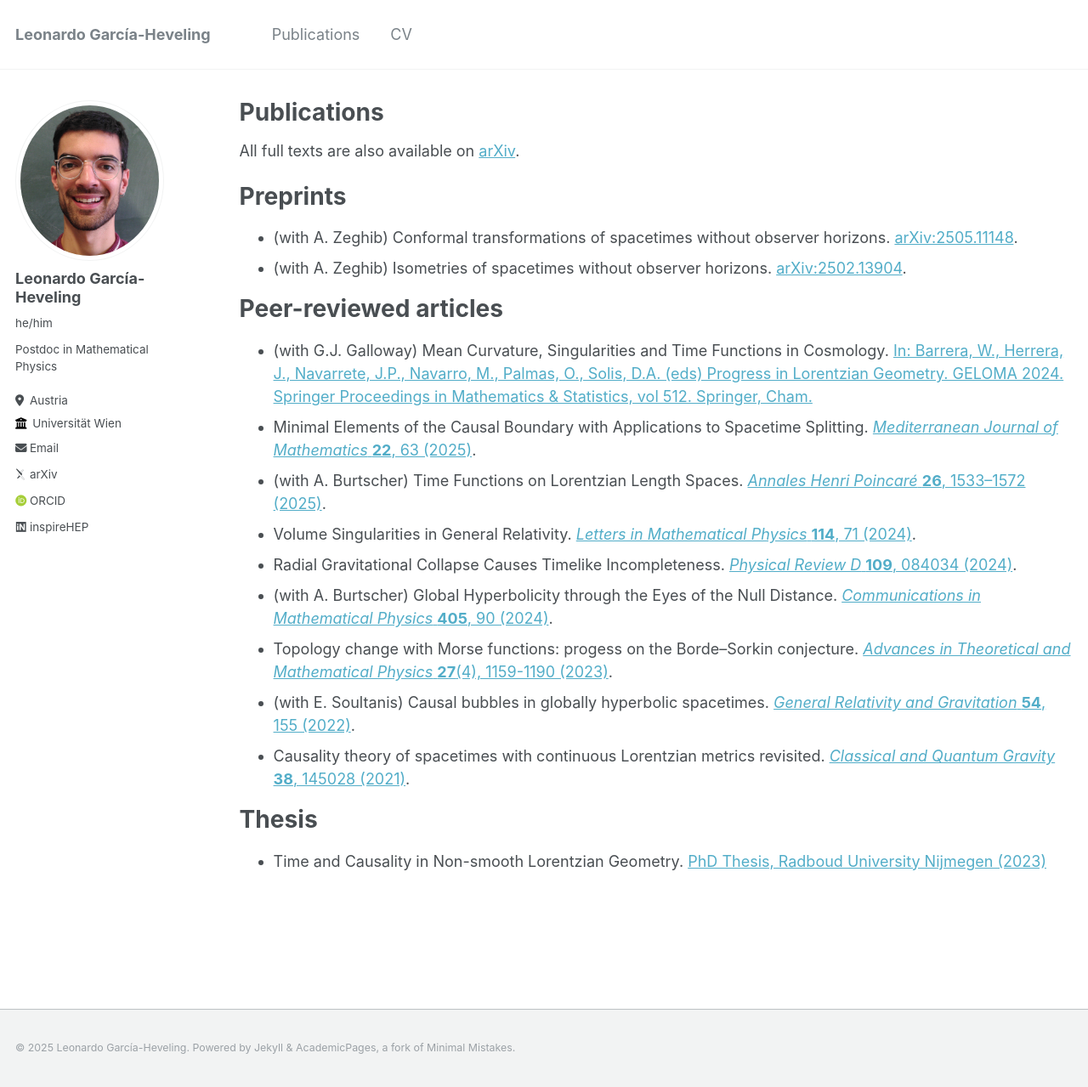
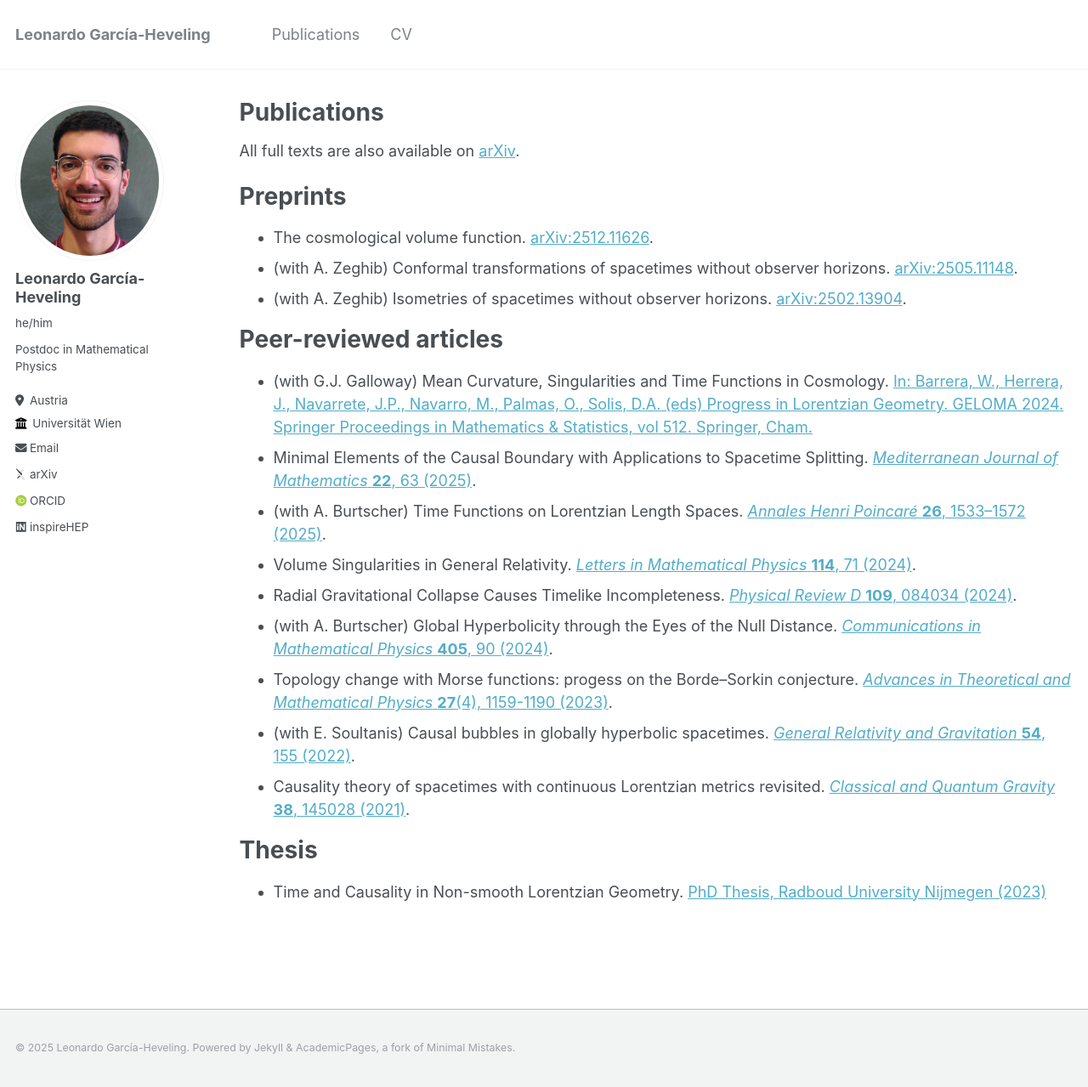
Before and after one commit to LeoGarciaHeveling/LeoGarciaHeveling.github.io, a Jekyll site: the page built from _pages/publications.md, in a window 1280 px wide and 1279 px high. Shown: the whole window at 85% size. Built offline with Jekyll 4.4.1, drawn with Linux system fonts in a browser that asks for light colours; some web fonts are replaced.

Commit message:
Update publications.md

```diff
--- a/_pages/publications.md
+++ b/_pages/publications.md
@@ -11,6 +11,7 @@ All full texts are also available on <a href="{{site.author.arxiv}}">arXiv</a>.
 
 Preprints
 ===
+* The cosmological volume function. [arXiv:2512.11626](https://doi.org/10.48550/arXiv.2512.11626).
 * (with A. Zeghib) Conformal transformations of spacetimes without observer horizons. [arXiv:2505.11148](https://doi.org/10.48550/arXiv.2505.11148).
 * (with A. Zeghib) Isometries of spacetimes without observer horizons. [arXiv:2502.13904](https://doi.org/10.48550/arXiv.2502.13904).
 
```
